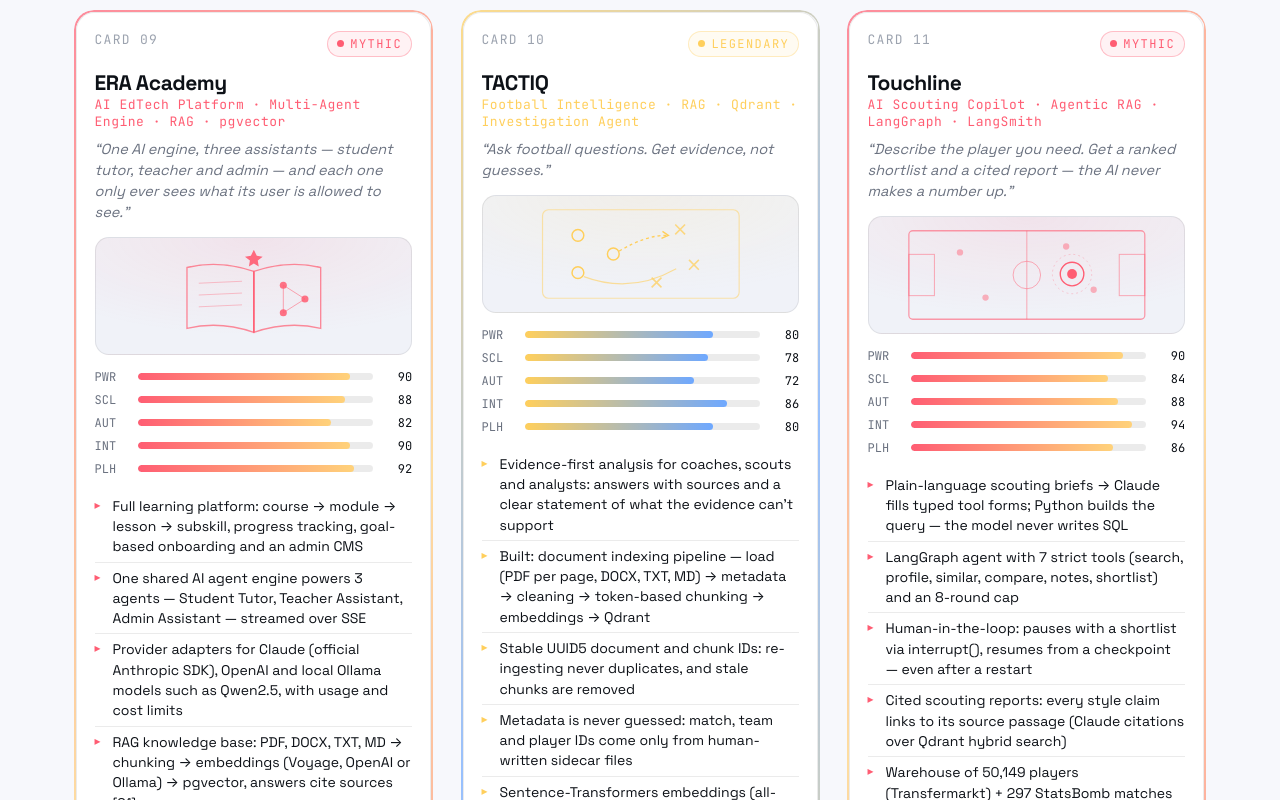
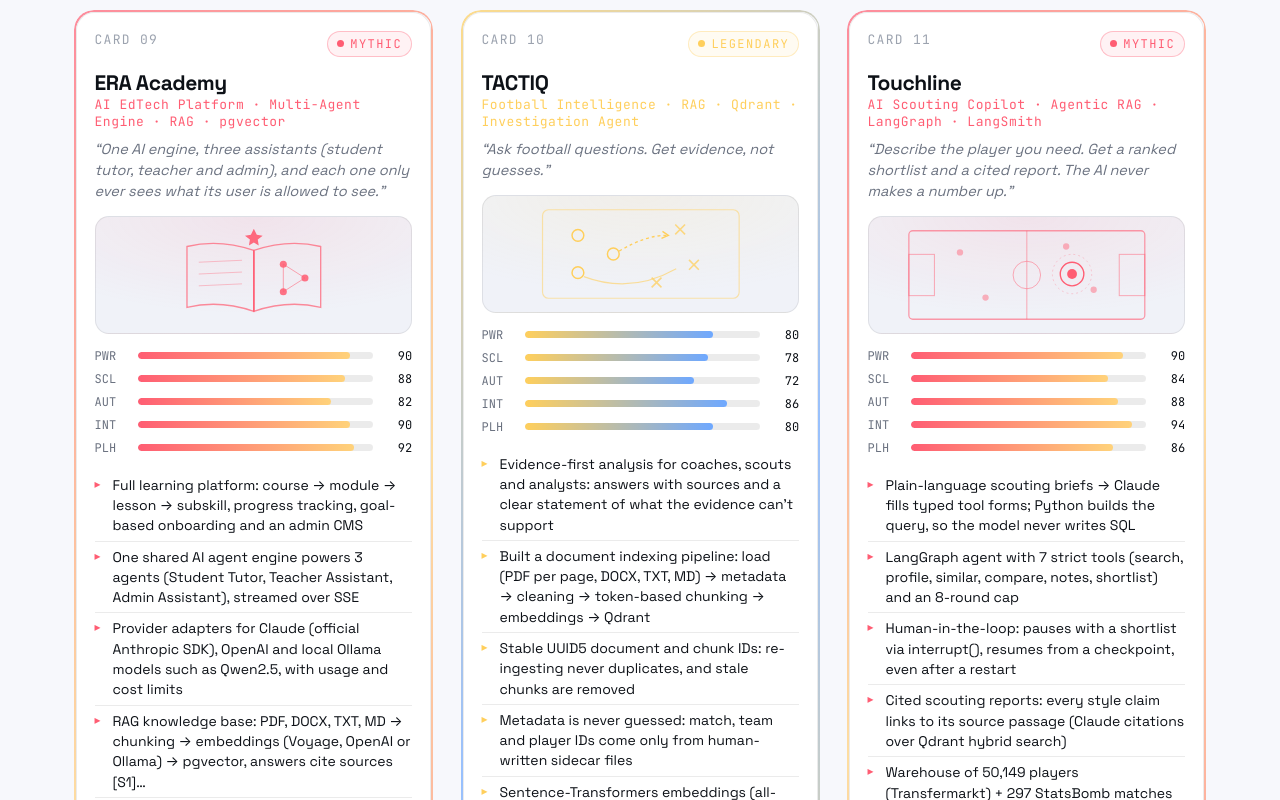
Before and after one commit to davronbek-malikov/Portfolio, a Next.js app: page / in a window 1280 px wide. Shown: the part 1180-1980 px from the top of the page. Built offline with nearby package versions, Linux system fonts and the light colour scheme.

Commit message:
style: replace em dashes with plain punctuation across the site and CV source

```diff
--- a/app/globals.css
+++ b/app/globals.css
@@ -8,7 +8,7 @@
   --muted: #6b7280;
   --faint: #9ca3af;
 
-  /* rarity accents — kept vivid, readable on white */
+  /* rarity accents, kept vivid, readable on white */
   --r-mythic: #e8294a;
   --r-mythic-2: #f59e0b;
   --r-legendary: #d97706;
--- a/app/layout.jsx
+++ b/app/layout.jsx
@@ -3,10 +3,10 @@ import { profile } from "../data/projects";
 import Providers from "../components/Providers";
 
 export const metadata = {
-  title: `${profile.name} — ${profile.title}`,
+  title: `${profile.name} | ${profile.title}`,
   description: profile.tagline,
   openGraph: {
-    title: `${profile.name} — LLM, ML & Deep Learning Engineer`,
+    title: `${profile.name} | LLM, ML & Deep Learning Engineer`,
     description: profile.tagline,
     type: "website",
   },
--- a/app/page.jsx
+++ b/app/page.jsx
@@ -32,7 +32,7 @@ export default function Home() {
             <h1>
               I build <span className="grad">ML</span>, <span className="grad">deep learning</span>{" "}
               and <span className="grad">LLM systems</span>
-              <br /> — from data to production.
+              <br /> from data to production.
             </h1>
           </Reveal>
           <Reveal delay={120}>
@@ -66,11 +66,11 @@ export default function Home() {
           </Reveal>
           <Reveal delay={80}>
             <p className="showcase-sub">
-              <strong>ERA Academy</strong> — an AI learning platform with one agent engine behind three
-              assistants and permission-aware RAG. <strong>TACTIQ</strong> — evidence-first football
-              intelligence, phase 1: the indexing pipeline into Qdrant. <strong>Touchline</strong> — a Claude
-              scouting agent on LangGraph with cited reports, traced in LangSmith. <strong>TeachHelp</strong> — SFT,
-              DPO and RLHF on Qwen2.5, 15/68 → 44/68. <strong>Portiq</strong> — 11 agents over Kafka and A2A with a
+              <strong>ERA Academy</strong>: an AI learning platform with one agent engine behind three
+              assistants and permission-aware RAG. <strong>TACTIQ</strong>: evidence-first football
+              intelligence, phase 1: the indexing pipeline into Qdrant. <strong>Touchline</strong>: a Claude
+              scouting agent on LangGraph with cited reports, traced in LangSmith. <strong>TeachHelp</strong>: SFT,
+              DPO and RLHF on Qwen2.5, 15/68 → 44/68. <strong>Portiq</strong>: 11 agents over Kafka and A2A with a
               Judge agent.
             </p>
           </Reveal>
@@ -93,10 +93,10 @@ export default function Home() {
           </Reveal>
           <Reveal delay={80}>
             <p className="showcase-sub">
-              <strong>LLM from Scratch</strong> — a GPT-style Transformer written by hand in PyTorch, with its own
-              tokenizer, data pipeline and training loop. <strong>Soccer Player Salary Predictor</strong> — a supervised
+              <strong>LLM from Scratch</strong>: a GPT-style Transformer written by hand in PyTorch, with its own
+              tokenizer, data pipeline and training loop. <strong>Soccer Player Salary Predictor</strong>: a supervised
               ML pipeline with stacking ensembles, Optuna tuning and SHAP explainability (SCIE 2025).{" "}
-              <strong>TacticalDNA</strong> — unsupervised clustering that matched a blind stat line to prime Messi at 98%
+              <strong>TacticalDNA</strong>: unsupervised clustering that matched a blind stat line to prime Messi at 98%
               similarity. Computer Vision coming next.
             </p>
           </Reveal>
@@ -143,7 +143,7 @@ export default function Home() {
           </Reveal>
           <Reveal delay={80}>
             <p className="showcase-sub">
-              Five first-author papers in SCIE journals, a KSCIE journal and an international conference — machine
+              Five first-author papers in SCIE journals, a KSCIE journal and an international conference, on machine
               learning for soccer analytics (salaries, performance, injuries) and mathematics for distributed systems.
             </p>
           </Reveal>
@@ -174,7 +174,7 @@ export default function Home() {
           <div className="footer-grid">
             <div>
               <h3>Let&apos;s build something autonomous.</h3>
-              <p>{profile.name} — {profile.title}. Open to LLM, RAG, Agentic AI, ML, Deep Learning and Computer Vision Engineer roles.</p>
+              <p>{profile.name}, {profile.title}. Open to LLM, RAG, Agentic AI, ML, Deep Learning and Computer Vision Engineer roles.</p>
             </div>
             <div className="footer-links">
               <a className="btn btn-ghost" href={profile.links.email}>Email</a>
--- a/components/Motif.jsx
+++ b/components/Motif.jsx
@@ -1,4 +1,4 @@
-// Abstract glowing AI motifs — one per project class. Pure inline SVG so they
+// Abstract glowing AI motifs, one per project class. Pure inline SVG so they
 // inherit the card's rarity color via currentColor / the --ra variable.
 // Add a new `case` here when you add a project with a new `motif` keyword.
 
--- a/data/projects.js
+++ b/data/projects.js
@@ -1,5 +1,5 @@
 // ============================================================================
-//  PROJECTS DATA  —  single source of truth for the whole portfolio.
+//  PROJECTS DATA: single source of truth for the whole portfolio.
 //  To add a new card (e.g. a Machine Learning Engineering project) just append
 //  a new object to the `projects` array below. Everything renders automatically.
 //
@@ -24,7 +24,7 @@
 export const RARITY_ORDER = ["mythic", "legendary", "epic", "rare", "common"];
 
 // ----------------------------------------------------------------------------
-//  LLM & RAG PROJECTS  —  LLM systems: agents, retrieval, post-training, evaluation.
+//  LLM & RAG PROJECTS: LLM systems: agents, retrieval, post-training, evaluation.
 //  Rendered first on the homepage.
 // ----------------------------------------------------------------------------
 export const llmProjects = [
@@ -34,17 +34,17 @@ export const llmProjects = [
     title: "ERA Academy",
     rarity: "mythic",
     cls: "AI EdTech Platform · Multi-Agent Engine · RAG · pgvector",
-    flavor: "One AI engine, three assistants — student tutor, teacher and admin — and each one only ever sees what its user is allowed to see.",
+    flavor: "One AI engine, three assistants (student tutor, teacher and admin), and each one only ever sees what its user is allowed to see.",
     motif: "learn",
     group: "llm",
     stats: { PWR: 90, SCL: 88, AUT: 82, INT: 90, PLH: 92 },
     abilities: [
       "Full learning platform: course → module → lesson → subskill, progress tracking, goal-based onboarding and an admin CMS",
-      "One shared AI agent engine powers 3 agents — Student Tutor, Teacher Assistant, Admin Assistant — streamed over SSE",
+      "One shared AI agent engine powers 3 agents (Student Tutor, Teacher Assistant, Admin Assistant), streamed over SSE",
       "Provider adapters for Claude (official Anthropic SDK), OpenAI and local Ollama models such as Qwen2.5, with usage and cost limits",
       "RAG knowledge base: PDF, DOCX, TXT, MD → chunking → embeddings (Voyage, OpenAI or Ollama) → pgvector, answers cite sources [S1]…",
       "Permission-aware retrieval: the access rule runs inside the SQL query, so no one retrieves another course's or a teacher's private files",
-      "Prompt-injection defence: documents and selections fenced as data — authorization, not the prompt, is the real control",
+      "Prompt-injection defence: documents and selections fenced as data; authorization, not the prompt, is the real control",
       "\"Ask ERA AI\": select any text in a lesson and get an explanation grounded in that lesson",
       "206 automated tests (authorization, HTTP security, AI engine, RAG) all passing, plus headless-browser UI checks",
     ],
@@ -67,7 +67,7 @@ export const llmProjects = [
     stats: { PWR: 80, SCL: 78, AUT: 72, INT: 86, PLH: 80 },
     abilities: [
       "Evidence-first analysis for coaches, scouts and analysts: answers with sources and a clear statement of what the evidence can't support",
-      "Built: document indexing pipeline — load (PDF per page, DOCX, TXT, MD) → metadata → cleaning → token-based chunking → embeddings → Qdrant",
+      "Built a document indexing pipeline: load (PDF per page, DOCX, TXT, MD) → metadata → cleaning → token-based chunking → embeddings → Qdrant",
       "Stable UUID5 document and chunk IDs: re-ingesting never duplicates, and stale chunks are removed",
       "Metadata is never guessed: match, team and player IDs come only from human-written sidecar files",
       "Sentence-Transformers embeddings (all-MiniLM-L6-v2, L2-normalised), dimension read from real model output and validated",
@@ -84,14 +84,14 @@ export const llmProjects = [
     title: "Touchline",
     rarity: "mythic",
     cls: "AI Scouting Copilot · Agentic RAG · LangGraph · LangSmith",
-    flavor: "Describe the player you need. Get a ranked shortlist and a cited report — the AI never makes a number up.",
+    flavor: "Describe the player you need. Get a ranked shortlist and a cited report. The AI never makes a number up.",
     motif: "pitch",
     group: "llm",
     stats: { PWR: 90, SCL: 84, AUT: 88, INT: 94, PLH: 86 },
     abilities: [
-      "Plain-language scouting briefs → Claude fills typed tool forms; Python builds the query — the model never writes SQL",
+      "Plain-language scouting briefs → Claude fills typed tool forms; Python builds the query, so the model never writes SQL",
       "LangGraph agent with 7 strict tools (search, profile, similar, compare, notes, shortlist) and an 8-round cap",
-      "Human-in-the-loop: pauses with a shortlist via interrupt(), resumes from a checkpoint — even after a restart",
+      "Human-in-the-loop: pauses with a shortlist via interrupt(), resumes from a checkpoint, even after a restart",
       "Cited scouting reports: every style claim links to its source passage (Claude citations over Qdrant hybrid search)",
       "Warehouse of 50,149 players (Transfermarkt) + 297 StatsBomb matches → 18 per-90 metrics for 594 players",
       "120-question golden set in LangSmith: filter accuracy, precision/recall@10, numeric grounding, invented-player check",
@@ -107,7 +107,7 @@ export const llmProjects = [
     title: "TeachHelp",
     rarity: "mythic",
     cls: "Post-Training · SFT · DPO · RLHF (PPO / RLOO) · Uzbek–English",
-    flavor: "From a base model that only continues text to a teaching assistant — SFT, DPO and RLHF, every stage measured on the same 68 questions.",
+    flavor: "From a base model that only continues text to a teaching assistant: SFT, DPO and RLHF, every stage measured on the same 68 questions.",
     motif: "forge",
     group: "llm",
     stats: { PWR: 88, SCL: 68, AUT: 64, INT: 96, PLH: 86 },
@@ -116,7 +116,7 @@ export const llmProjects = [
       "SFT: Qwen2.5-1.5B 15/68 → 44/68; LoRA vs QLoRA under identical settings (4-bit cost only 2 points)",
       "DPO from scratch: v1 learned \"shorter is better\" (40/68); v2 with length-balanced pairs and an SFT term → 44/68, the final model",
       "Classic RLHF (InstructGPT recipe): reward model + PPO, then RLOO, with 4 judges incl. Skywork-Reward-V2 and Gemini as a live judge",
-      "Reward-hacking checks: a rule score the policy never sees and a length-bias gate — RLHF reached 39–41/68, only as good as its judge",
+      "Reward-hacking checks: a rule score the policy never sees and a length-bias gate. RLHF reached 39–41/68, only as good as its judge",
       "Spec-first: MODEL_SPEC.md defines behaviour; DPO v2 refuses all harmful and cheating requests (8/8), \"Bilmayman\" 5/5",
       "TeachHelp: Claude-style chat in English and Uzbek on Vercel, Kaggle GPU backend over a Cloudflare tunnel (~2–3 s per answer)",
     ],
@@ -145,7 +145,7 @@ export const llmProjects = [
       "Explainable match %: skills you have and miss, salary and visa fit; CV parsing from PDF, DOCX and TXT",
       "Mock interviews: 11 rounds (intro … stress … salary … reverse) in Uzbek, Russian, Korean and English, scored on a STAR rubric",
       "30/60/90-day skill-gap roadmap with free official resources; company briefs from Wikipedia + Google News, every line sourced",
-      "Claude, Gemini or Ollama — with deterministic fallbacks; Jaeger tracing across agents, unit tests, end-to-end script and evals",
+      "Claude, Gemini or Ollama with deterministic fallbacks; Jaeger tracing across agents, unit tests, end-to-end script and evals",
     ],
     stack: ["LangGraph", "Kafka", "A2A", "FastAPI", "Postgres + pgvector", "Redis", "Next.js", "Docker", "Jaeger"],
     status: { state: "live", label: "LIVE PREVIEW · BACKEND LOCAL" },
@@ -154,7 +154,7 @@ export const llmProjects = [
 ];
 
 // ----------------------------------------------------------------------------
-//  ML SHOWCASE  —  coming-soon placeholder cards for ML project categories.
+//  ML SHOWCASE: coming-soon placeholder cards for ML project categories.
 //  Each card will link to its own repo once the project is ready.
 // ----------------------------------------------------------------------------
 export const mlProjects = [
@@ -164,7 +164,7 @@ export const mlProjects = [
     title: "LLM from Scratch",
     rarity: "legendary",
     cls: "Deep Learning · Transformer · PyTorch · Pretraining",
-    flavor: "Every layer written by hand — attention, tokenizer, training loop — and made to pass four sanity checks before a single training step.",
+    flavor: "Every layer written by hand (attention, tokenizer, training loop) and made to pass four sanity checks before a single training step.",
     motif: "transformer",
     group: "dl",
     stats: { PWR: 82, SCL: 70, AUT: 60, INT: 92, PLH: 84 },
@@ -187,7 +187,7 @@ export const mlProjects = [
     title: "Soccer Salary Predictor",
     rarity: "epic",
     cls: "Supervised ML · Regression · Sports Analytics",
-    flavor: "Can xG predict a player's salary? Spoiler: yes — with SHAP to prove it.",
+    flavor: "Can xG predict a player's salary? Spoiler: yes, with SHAP to prove it.",
     motif: "ml",
     group: "supervised-ml",
     stats: { PWR: 85, SCL: 78, AUT: 70, INT: 90, PLH: 80 },
@@ -195,11 +195,11 @@ export const mlProjects = [
     abilities: [
       "Zero data leakage: split first, fit preprocessor on train only, no target imputation",
       "Baseline (Linear/Ridge/Lasso/DT) → Improved (RF/XGBoost/LightGBM/GB) → Ensemble (Stacking + Voting)",
-      "21 engineered features: xG/game, efficiency index, contribution index — target never touched",
+      "21 engineered features: xG/game, efficiency index, contribution index, with the target never touched",
       "Optuna Bayesian tuning (60 trials, TPE sampler) on XGBoost",
-      "SHAP global beeswarm + local waterfall — proves which features drive salary",
+      "SHAP global beeswarm + local waterfall show which features drive salary",
       "Live Gradio demo deployed on Render, kept alive 24/7 via UptimeRobot",
-      "Linked to SCIE publication — 17% accuracy improvement over baseline",
+      "Linked to SCIE publication: 17% accuracy improvement over baseline",
     ],
     stack: ["Python", "XGBoost", "LightGBM", "SHAP", "Optuna", "Gradio", "Render", "Scikit-learn"],
     status: { state: "live", label: "LIVE DEMO" },
@@ -214,15 +214,15 @@ export const mlProjects = [
     title: "TacticalDNA",
     rarity: "epic",
     cls: "Unsupervised ML · Clustering · Sports Analytics",
-    flavor: "No name attached, just 25 goals and 15 assists — the model matched it to prime Messi at 98% similarity.",
+    flavor: "No name attached, just 25 goals and 15 assists, and the model matched it to prime Messi at 98% similarity.",
     motif: "ml",
     group: "unsupervised-ml",
     extraStat: { label: "TWIN MATCH", value: 98 },
     stats: { PWR: 82, SCL: 80, AUT: 65, INT: 92, PLH: 82 },
     abilities: [
-      "6,314 qualified player-seasons (≥900 min) across Bundesliga, La Liga, Serie A — zero salary/target leakage",
+      "6,314 qualified player-seasons (≥900 min) across Bundesliga, La Liga, Serie A, with zero salary/target leakage",
       "Algorithm bake-off: KMeans beats Agglomerative, DBSCAN, and Gaussian Mixture on Silhouette, Davies-Bouldin & Calinski-Harabasz",
-      "DBSCAN empirically collapses to one cluster — documented as a real density finding, not hidden",
+      "DBSCAN empirically collapses to one cluster, documented as a real density finding, not hidden",
       "Rule-based archetype naming from centroids: Elite Complete Forward, Clinical Poacher, Deep-Lying Playmaker & more",
       "Cosine-similarity engine finds each player's closest statistical twins within their own archetype",
       "Interactive Streamlit demo: classify any real or hypothetical player, see radar chart + PCA map",
@@ -246,7 +246,7 @@ export const mlProjects = [
     comingSoon: true,
     stats: { PWR: 85, SCL: 70, AUT: 60, INT: 90, PLH: 72 },
     abilities: [
-      "Object detection with YOLO (v8/v11) — real-time inference",
+      "Object detection with YOLO (v8/v11) and real-time inference",
       "Image classification with CNN and transformer architectures",
       "Custom dataset annotation and management via Roboflow",
       "Transfer learning on domain-specific image datasets",
@@ -259,7 +259,7 @@ export const mlProjects = [
 ];
 
 // ----------------------------------------------------------------------------
-//  PRODUCT PROJECTS  —  full-stack AI products shipped solo (not ML/DS work,
+//  PRODUCT PROJECTS: full-stack AI products shipped solo (not ML/DS work,
 //  but live, in-production apps with real AI features built in).
 // ----------------------------------------------------------------------------
 export const productProjects = [
@@ -269,13 +269,13 @@ export const productProjects = [
     title: "Palov",
     rarity: "rare",
     cls: "Full-Stack · RAG · AI Chatbot",
-    flavor: "Halal Uzbek food, in Korean cities — with an AI chatbot that actually knows the menu.",
+    flavor: "Halal Uzbek food in Korean cities, with an AI chatbot that actually knows the menu.",
     motif: "module",
     group: "products",
     stats: { PWR: 70, SCL: 65, AUT: 55, INT: 75, PLH: 82 },
     abilities: [
       "Multi-country phone auth (+82 KR / +998 UZ) with OTP verification and Telegram OAuth",
-      "RAG system over the menu database — chatbot answers dish queries with real-time recommendations",
+      "RAG system over the menu database: the chatbot answers dish queries with real-time recommendations",
       "Self-improvement loop: user feedback and order patterns continuously refine suggestions",
       "Full-stack food ordering platform connecting the Uzbek community in South Korea to halal cuisine",
     ],
@@ -289,13 +289,13 @@ export const productProjects = [
     title: "Hamyon",
     rarity: "rare",
     cls: "Personal Finance · RAG · AI Insights",
-    flavor: "\"Pulingiz nazoratda\" — your money, under an AI's watch, not just a spreadsheet's.",
+    flavor: "\"Pulingiz nazoratda\": your money, under an AI's watch, not just a spreadsheet's.",
     motif: "quant",
     group: "products",
     stats: { PWR: 68, SCL: 62, AUT: 58, INT: 78, PLH: 80 },
     abilities: [
       "Real-time expense tracking, budget monitoring, category-based spending analysis",
-      "RAG-powered AI chatbot over transaction history — natural-language finance queries",
+      "RAG-powered AI chatbot over transaction history for natural-language finance queries",
       "Self-improvement loop: learns from user corrections to refine categorisation & advice",
       "AI-generated budget insights, not just static charts",
     ],
@@ -309,7 +309,7 @@ export const productProjects = [
     title: "Kotib",
     rarity: "epic",
     cls: "AI Agent · Graph RAG · Conversational Memory",
-    flavor: "A secretary that never forgets — and quietly gets better at guessing what you need next.",
+    flavor: "A secretary that never forgets, and quietly gets better at guessing what you need next.",
     motif: "hub",
     group: "products",
     stats: { PWR: 74, SCL: 68, AUT: 72, INT: 82, PLH: 78 },
@@ -326,7 +326,7 @@ export const productProjects = [
 ];
 
 // ----------------------------------------------------------------------------
-//  PUBLICATIONS  —  shown on the homepage and the About page.
+//  PUBLICATIONS: shown on the homepage and the About page.
 // ----------------------------------------------------------------------------
 export const publications = [
   {
@@ -376,7 +376,7 @@ export const profile = {
   title: "PhD in AI Engineering",
   roles: ["LLM Engineer", "RAG Engineer", "Agentic AI Engineer", "ML & Deep Learning Engineer", "Computer Vision"],
   tagline:
-    "AI engineer across the full stack — classical machine learning, deep learning, computer vision and LLM systems. I take models from data to production: pipelines, training, evaluation, deployment and monitoring — from published ML research to multi-agent LLM platforms.",
+    "AI engineer across the full stack: classical machine learning, deep learning, computer vision and LLM systems. I take models from data to production: pipelines, training, evaluation, deployment and monitoring, from published ML research to multi-agent LLM platforms.",
   setName: "LLM · ML · Deep Learning",
   links: {
     email: "mailto:davronbekmalikov96@gmail.com",
```
Also changed, not shown: app/about/page.jsx (+15 -15 lines), 2 other files (tests, documents, lock files or other folders).
